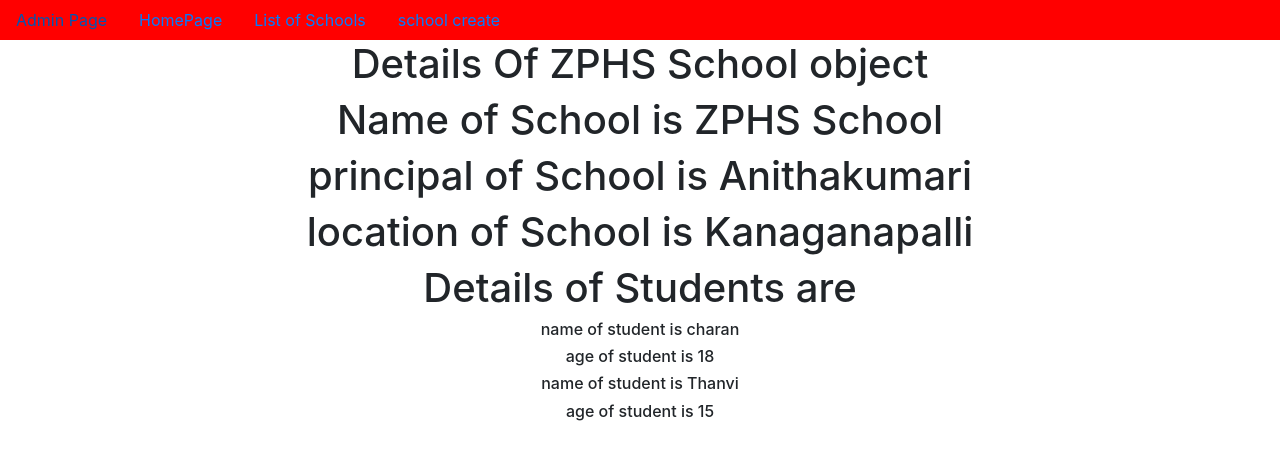
After one commit to v-sreevani/CBV_L_D_UP_DEL_views-PROJECT42, a Django app: page /1/ in a window 1280 px wide. The commit adds this page. Shown: the top 460 px of the page. Run offline with Django 4.2, Linux system fonts and the light colour scheme; data comes from the database, SQL or seed files in the repository; both versions use the stored data as it was after the commit.

Commit message:
first commit

```diff
--- a/app/models.py
+++ b/app/models.py
@@ -1,5 +1,5 @@
 from django.db import models
-
+from django.urls import reverse
 # Create your models here.
 class School(models.Model):
     name=models.CharField(max_length=100)
@@ -9,6 +9,9 @@ class School(models.Model):
     def __str__(self) -> str:
         return self.name
 
+    def get_absolute_url(self):
+        return reverse('detail',kwargs={'pk':self.pk})
+
 class Student(models.Model):
     school=models.ForeignKey(School,on_delete=models.CASCADE,related_name='students')
     sname=models.CharField(max_length=100)
--- a/app/views.py
+++ b/app/views.py
@@ -2,7 +2,8 @@ from django.shortcuts import render
 from app.models import *
 # Create your views here.
 from django.views.generic import TemplateView
-from django.views.generic import ListView
+from django.views.generic import ListView,DetailView
+from django.views.generic import CreateView
 
 class Home(TemplateView):
     template_name='app/home.html'
@@ -10,3 +11,12 @@ class Home(TemplateView):
 class SchoolList(ListView):
     model=School
     context_object_name='schools'
+    template_name='app/school_list.html'
+
+class SchoolDetail(DetailView):
+    model=School
+    context_object_name='sclobject'
+
+class SchoolCreate(CreateView):
+    model=School
+    fields='__all__'
--- a/project42/urls.py
+++ b/project42/urls.py
@@ -14,10 +14,14 @@ Including another URLconf
     2. Add a URL to urlpatterns:  path('blog/', include('blog.urls'))
 """
 from django.contrib import admin
-from django.urls import path
+from django.urls import path,re_path
 from app.views import *
 urlpatterns = [
     path('admin/', admin.site.urls),
     path('home/',Home.as_view(),name='Home'),
-    path('school_list',SchoolList.as_view(),name='SchoolList'),
+    path('school_list/',SchoolList.as_view(),name='SchoolList'),
+    path('SchoolCreate/',SchoolCreate.as_view(),name='SchoolCreate'),
+
+    re_path('(?P<pk>\d+)/',SchoolDetail.as_view(),name='detail'),
+
 ]
--- a/templates/app/dummy.html
+++ b/templates/app/dummy.html
@@ -16,7 +16,8 @@
     <nav class="nav" style="background-color: Red;">
         <a href="{% url 'admin:index' %}" class="nav-link">Admin Page</a>
         <a href="{% url 'Home' %}" class="nav-link">HomePage</a>
-        <a href="{% url 'SchoolList'}" class="nav-link">List of Schools</a>
+        <a href="{% url 'SchoolList' %}" class="nav-link">List of Schools</a>
+        <a href="{% url 'SchoolCreate' %}" class="nav-link">school create</a>
 
     </nav>
 
--- /dev/null
+++ b/templates/app/school_detail.html
@@ -0,0 +1,24 @@
+{% extends 'app/dummy.html' %}
+
+{% block title %}
+    <title>Detail Page</title>
+{% endblock %}
+
+{% block body_block %}
+<h1>Details Of {{sclobject.name}} object</h1>
+
+<h1>Name of School is {{sclobject.name}}</h1>
+
+<h1>principal of School is {{sclobject.principal}}</h1>
+<h1>location of School is {{sclobject.location}}</h1>
+
+
+<h1>Details of Students are </h1>
+
+{% for i in sclobject.students.all %}
+<h6>name of student is {{i.sname}}</h6>
+<h6>age of student is {{i.sage}}</h6>
+{% endfor %}
+
+
+{% endblock %}
--- a/templates/app/school_list.html
+++ b/templates/app/school_list.html
@@ -9,6 +9,7 @@
 
     {% for school in schools %}
         <h1>{{school.name}}</h1>
+        <a href="{{school.pk}}"><h1>{{school.name}}</h1></a>
     {% endfor %}
 
 
```
Also changed, not shown: templates/app/school_form.html (added, +16 -0 lines), db.sqlite3.
